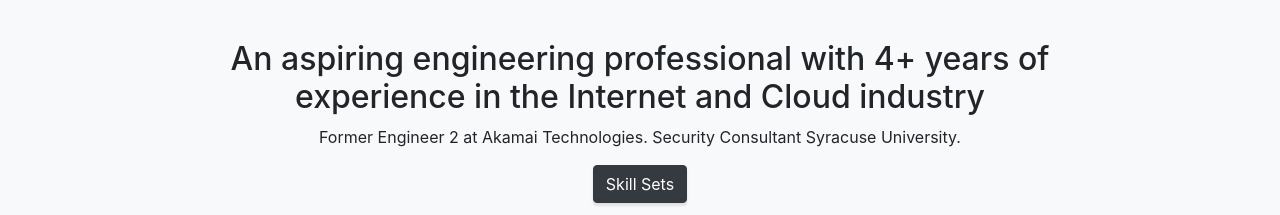
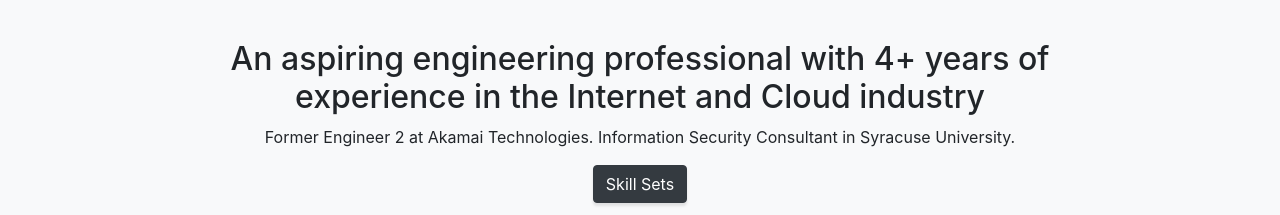
Before and after one commit to Rakshith2294/Rakshith2294.github.io, a website with bundled scripts: page index.html in a window 1280 px wide. Shown: the part 880-1095 px from the top of the page. Built offline with nearby package versions, Linux system fonts and the light colour scheme.

Commit message:
Update index.html

```diff
--- a/index.html
+++ b/index.html
@@ -71,7 +71,7 @@
         <div class="col-lg-10 mx-auto">
           <h2>An aspiring engineering professional with 4+ years of experience in the Internet and Cloud industry</h2>
 
-		<p>Former Engineer 2 at Akamai Technologies. Security Consultant Syracuse University.</p>
+		<p>Former Engineer 2 at Akamai Technologies. Information Security Consultant in Syracuse University.</p>
 
 	  <a class="btn btn-dark btn-xl js-scroll-trigger" href="#services">Skill Sets</a>
         </div>
```
